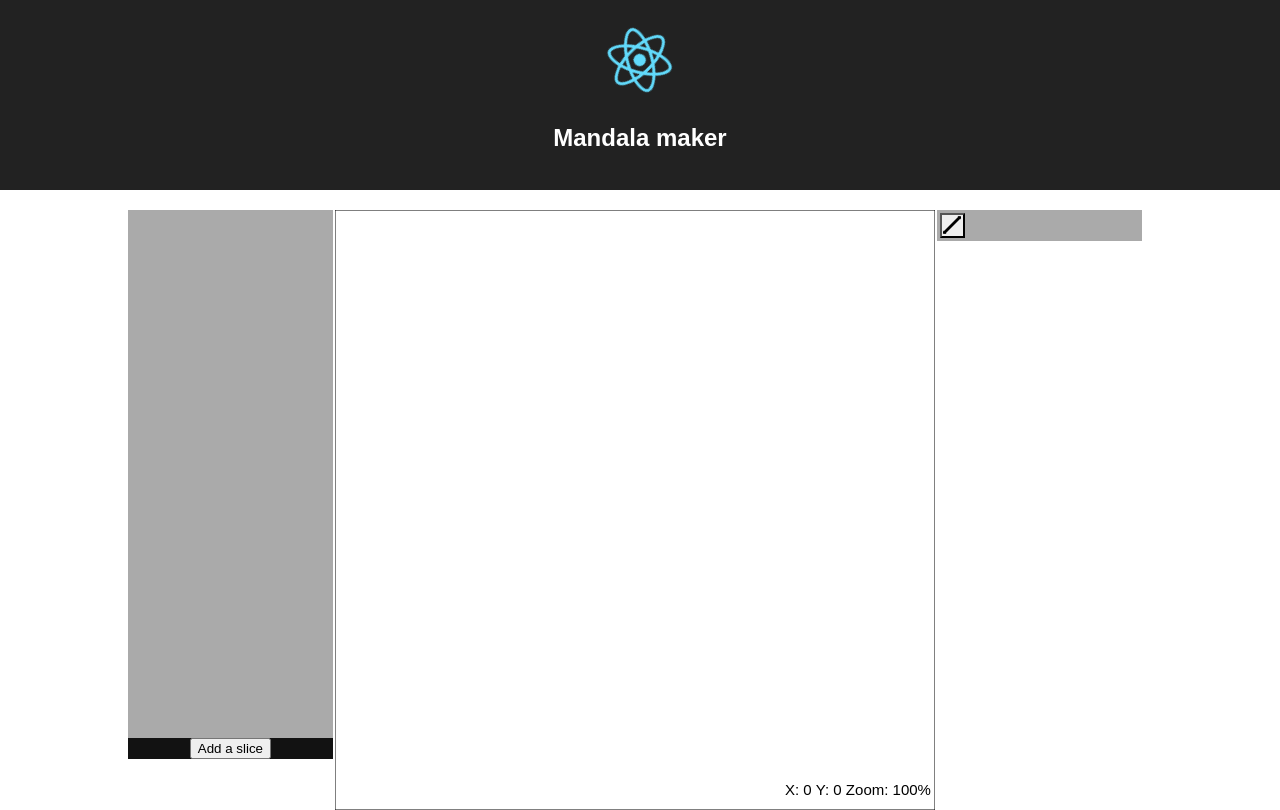
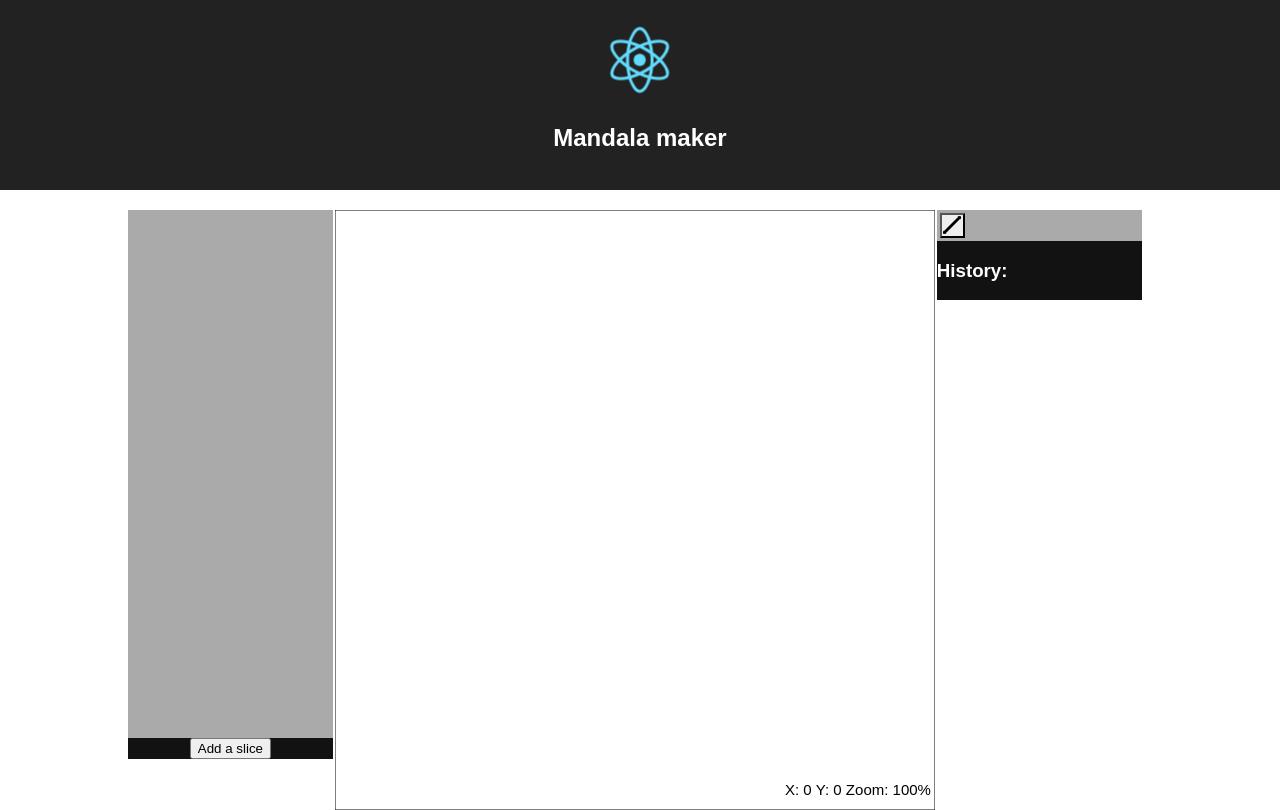
Before and after one commit to beaubborz/mandalamaker, a React (Create React App) app: page / in a window 1280 px wide. Built offline with nearby package versions, Linux system fonts and the light colour scheme.

Commit message:
Continued command logic.

```diff
--- a/src/App.js
+++ b/src/App.js
@@ -1,10 +1,12 @@
 import React, { Component } from 'react';
 import logo from './logo.svg';
 import './App.css';
+import Helpers from './Helpers';
 import Slice from './Components/Slice/Slice';
 import SliceModel from './Models/SliceModel';
 import Preview from './Components/Preview/Preview';
 import Toolbox from './Components/Tools/Toolbox';
+import History from './Components/History/History';
 
 let sliceKey = 0;
 
@@ -14,6 +16,9 @@ class App extends Component {
     this.state = {
       slices: [],
       activeSliceIndex: null,
+      activeTool: {},
+      commandStack: [], // used for do/undo of commands
+      lastCommand: 0, // index of the last command to be run (or the command to undo)
     };
   }
 
@@ -69,6 +74,25 @@ class App extends Component {
     });
   }
 
+  onToolSelected(tool) {
+    this.setState({
+      activeTool: tool
+    });
+  }
+
+  onToolUsed() {
+    if(!Helpers.isEmptyObject(this.state.activeTool))
+    {
+      const commandStack = [...this.state.commandStack.slice(0, this.state.lastCommand + 1), this.state.activeTool.getCommand()];
+      const lastCommand = Math.max(0, commandStack.length - 1);
+      this.setState({
+        commandStack,
+        lastCommand
+      });
+      commandStack[lastCommand].do();
+    }
+  }
+
   render() {
     return (
       <div className="App">
@@ -94,8 +118,12 @@ class App extends Component {
             </div>
             <button onClick={this.addSlice.bind(this)}>Add a slice</button>
           </div>
-          <Preview activeSlice={this.state.activeSliceIndex !== null ? this.state.slices[this.state.activeSliceIndex] : {}} />
-          <Toolbox />
+          <Preview activeSlice={this.state.activeSliceIndex !== null ? this.state.slices[this.state.activeSliceIndex] : {}}
+                   onToolUsed={this.onToolUsed.bind(this)} />
+          <Toolbox activeTool={this.state.activeTool}
+                   onToolSelected={this.onToolSelected.bind(this)} />
+          <History commandStack={this.state.commandStack}
+                   lastCommand={this.state.lastCommand}/>
         </div>
       </div>
     );
--- /dev/null
+++ b/src/Components/History/History.css
@@ -0,0 +1,26 @@
+.History
+{
+  width:20%;
+  display:inline-block;
+  background-color: #121212;
+  margin-bottom: 30px;
+  float:left;
+  text-align: left;
+}
+
+.History h3 {
+  color:white;
+}
+
+.History>div
+{
+  background-color: #AAAAAA;
+  padding: 5px;
+  margin: 3px;
+  border: 1px solid white;
+}
+
+.History>div.active
+{
+  background-color: yellow;
+}
--- /dev/null
+++ b/src/Components/History/History.js
@@ -0,0 +1,22 @@
+import React, { Component } from 'react';
+import './History.css'
+
+// Command history for do/undo
+class History extends Component {
+
+  render() {
+    return (
+      <div className='History'>
+      <h3>History: </h3>
+      {this.props.commandStack.reverse().map((command, idx)=>{
+        const reverseIdx = (this.props.commandStack.length - idx - 1);
+        return (
+          <div className={reverseIdx === this.props.lastCommand ? 'active' : ''}>{command.name}</div>
+        );
+      })}
+      </div>
+    );
+  }
+}
+
+export default History;
--- a/src/Components/Preview/Preview.js
+++ b/src/Components/Preview/Preview.js
@@ -75,10 +75,16 @@ class Preview extends Component {
     });
   }
 
+// The user clicked on the canvas.
+  onToolUsed() {
+    this.props.onToolUsed();
+  }
+
   render() {
     return (
       <canvas ref="canvas" width={SIZE} height={SIZE} style={{width:SIZE, height:SIZE}}
-      onWheel={this.adjustZoom.bind(this)}></canvas>
+      onWheel={this.adjustZoom.bind(this)}
+      onClick={this.onToolUsed.bind(this)}></canvas>
     );
   }
 
--- a/src/Components/Tools/Toolbox.js
+++ b/src/Components/Tools/Toolbox.js
@@ -11,22 +11,20 @@ class Toolbox extends Component {
     this.state = {
       tools: [
         LineTool.create()
-      ],
-      activeTool: {}
+      ]
     };
   }
 
   onToolSelected(event) {
+    let activeTool = {};
     // locate the tool by name:
     this.state.tools.forEach((elem)=>{
       if(elem.name === event.target.id)
         {
-          // Set it as the active tool
-          this.setState({
-            activeTool: elem
-          });
+          activeTool = elem;
         }
     });
+    this.props.onToolSelected(activeTool);
   }
 
   render() {
@@ -36,7 +34,7 @@ class Toolbox extends Component {
         {this.state.tools.map((tool) => {
           return (<button key={toolKey++}
                           id={tool.name}
-                          className={tool.name === this.state.activeTool.name ? 'active' : ''}
+                          className={tool.name === this.props.activeTool.name ? 'active' : ''}
                           onClick={this.onToolSelected.bind(this)}>
                   </button>);
         })}
--- /dev/null
+++ b/src/Helpers.js
@@ -0,0 +1,7 @@
+const Helpers = {
+  isEmptyObject: (obj)=>{
+    return Object.keys(obj).length === 0 && obj.constructor === Object;
+  }
+};
+
+export default Helpers;
```
